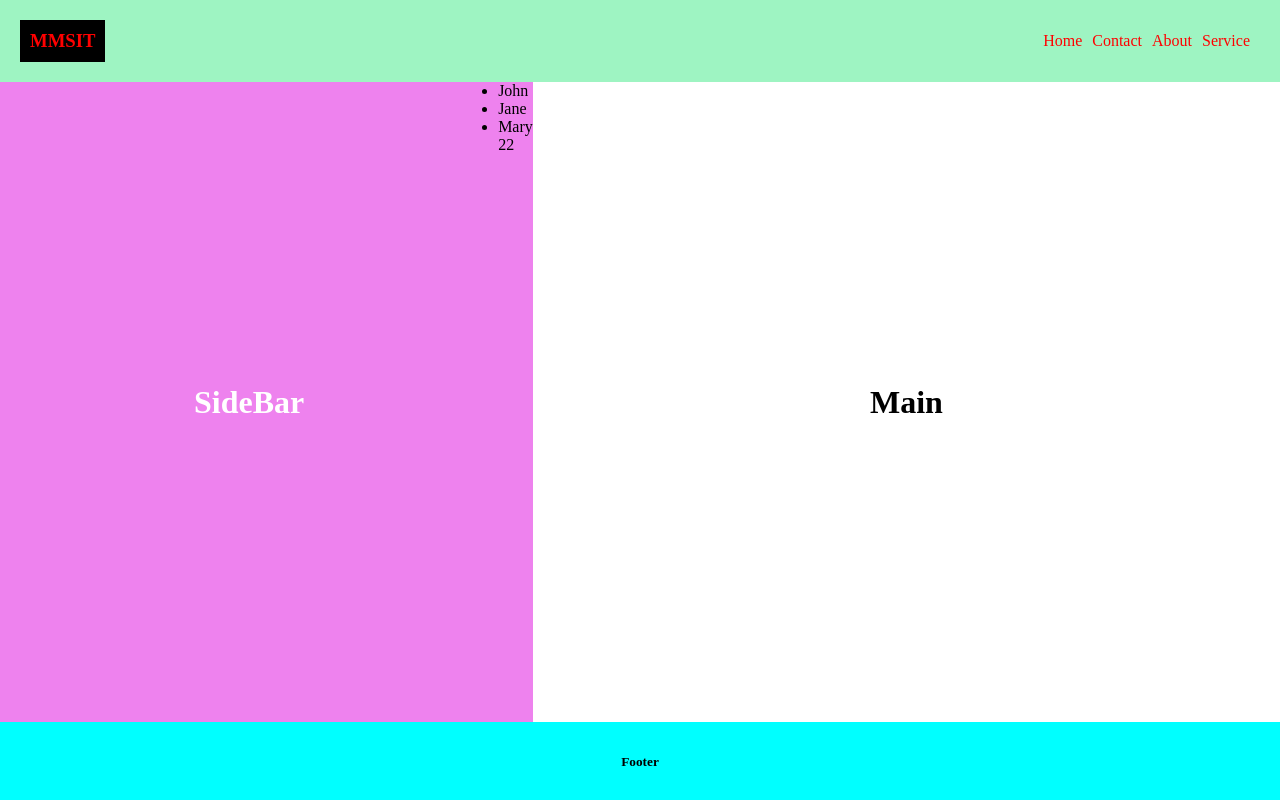
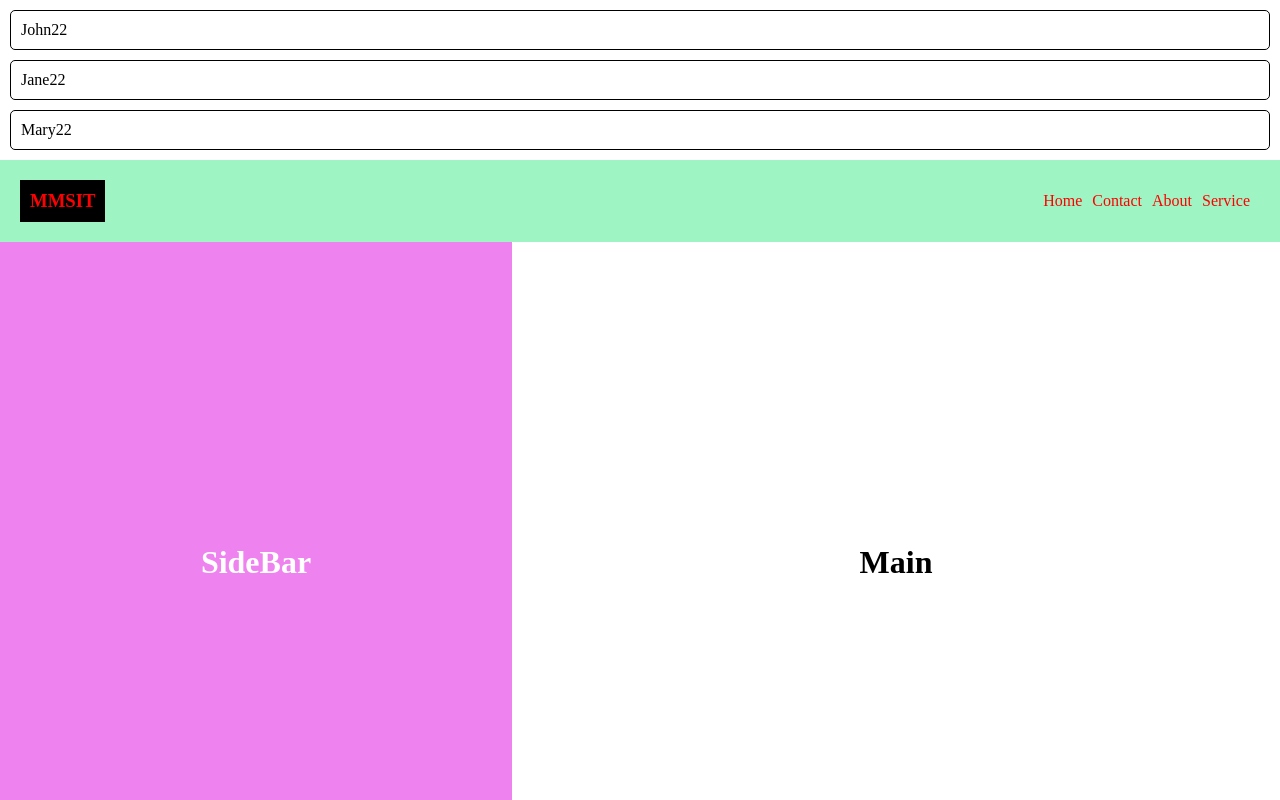
Before and after one commit to mrzinlinhtet/first-react, a React (Create React App) app: page / in a window 1280 px wide. Shown: the top 800 px of the page. Built offline with nearby package versions, Linux system fonts and the light colour scheme.

Commit message:
add list components

```diff
--- a/src/App.jsx
+++ b/src/App.jsx
@@ -6,21 +6,23 @@ import "./App.css";
 import List from "./components/List";
 // import style from "./components/App.module.css"
 
-
-
 const App = () => {
   const nameList = ["John", "Jane", "Mary"];
 
   return (
+    <>
+      <List name={nameList[0]} age={22} isDone={true} />
+      <List name={nameList[1]} age={22} isDone={false} />
+      <List name={nameList[2]} age={22} isDone={false} />
       <div className="container">
         <Nav />
         <div className="midContainer">
           <SideBar />
-        <List name={nameList} age={22} />
           <Main />
         </div>
         <Footer />
       </div>
+    </>
   );
 };
 
--- /dev/null
+++ b/src/components/List.css
@@ -0,0 +1,7 @@
+.list {
+    border: 1px solid black;
+    display: flex;
+    margin: 10px;
+    padding: 10px;
+    border-radius: 5px;
+}
--- a/src/components/List.jsx
+++ b/src/components/List.jsx
@@ -1,13 +1,21 @@
 import React from 'react'
+import './List.css'
 
-const List = ({name,age}) => {
-    console.log(name);
-  const listItems = name.map((name,index) => <li key={index}>{name}</li>);
-  console.log(listItems);
+const List = ({name,age,isDone}) => {
+    console.log(isDone);
+
+    const style = {
+        bgStyle:{
+
+        }
+    }
+//   const listItems = name.map((name,index) => <li key={index}>{name}, {age}</li>);
+//   console.log(listItems);
   return (
-    <div>
-      <ul>{listItems}</ul>
-      {age}
+    <div className='list'>
+      {/* <ul>{listItems}</ul> */}
+      <p>{name}</p>
+      <p>{age}</p>
     </div>
   )
 }
```
Lines whose indentation alone changed are shown as unchanged.
